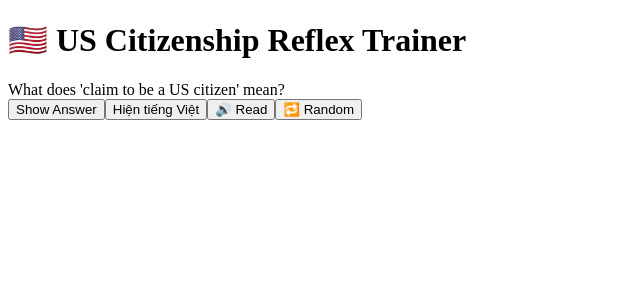
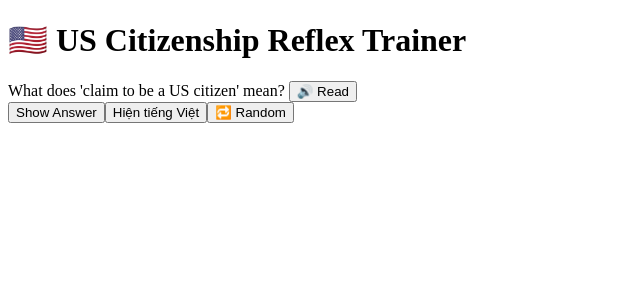
Before and after one commit to nampham-us/english-reflex-practice-immigration, a Next.js app: page / in a window 1280 px wide. Shown: the top 300 px of the page, without its empty margins (0-640 px from the left). Built offline with nearby package versions, Linux system fonts and the light colour scheme.

Commit message:
Update index.tsx

```diff
--- a/pages/index.tsx
+++ b/pages/index.tsx
@@ -117,11 +117,11 @@ export default function App() {
   return (
     <div className="min-h-screen flex flex-col items-center justify-center p-4 space-y-4 text-center">
       <h1 className="text-2xl font-bold">🇺🇸 US Citizenship Reflex Trainer</h1>
-      <div className="text-xl font-medium">{item.question}</div>
+      <div className="text-xl font-medium">{item.question} <Button onClick={() => speak(item.question)}>  🔊 Read</Button></div>
 
       {showAnswer && <div className="text-green-700">
         ✅ {item.answer}
-        <Button onClick={() => speak(item.answer)}>🔊 Read</Button>
+        <Button onClick={() => speak(item.answer)}>  🔊 Read</Button>
         </div>}
       {showVietnamese && <div className="text-gray-500 italic">🇻🇳 {item.vietnamese}</div>}
 
@@ -132,7 +132,7 @@ export default function App() {
         <Button onClick={() => setShowVietnamese(!showVietnamese)}>
           {showVietnamese ? "Ẩn tiếng Việt" : "Hiện tiếng Việt"}
         </Button>
-        <Button onClick={() => speak(item.question)}>🔊 Read</Button>
+
         <Button onClick={nextRandom}>🔁 Random</Button>
       </div>
     </div>
```
